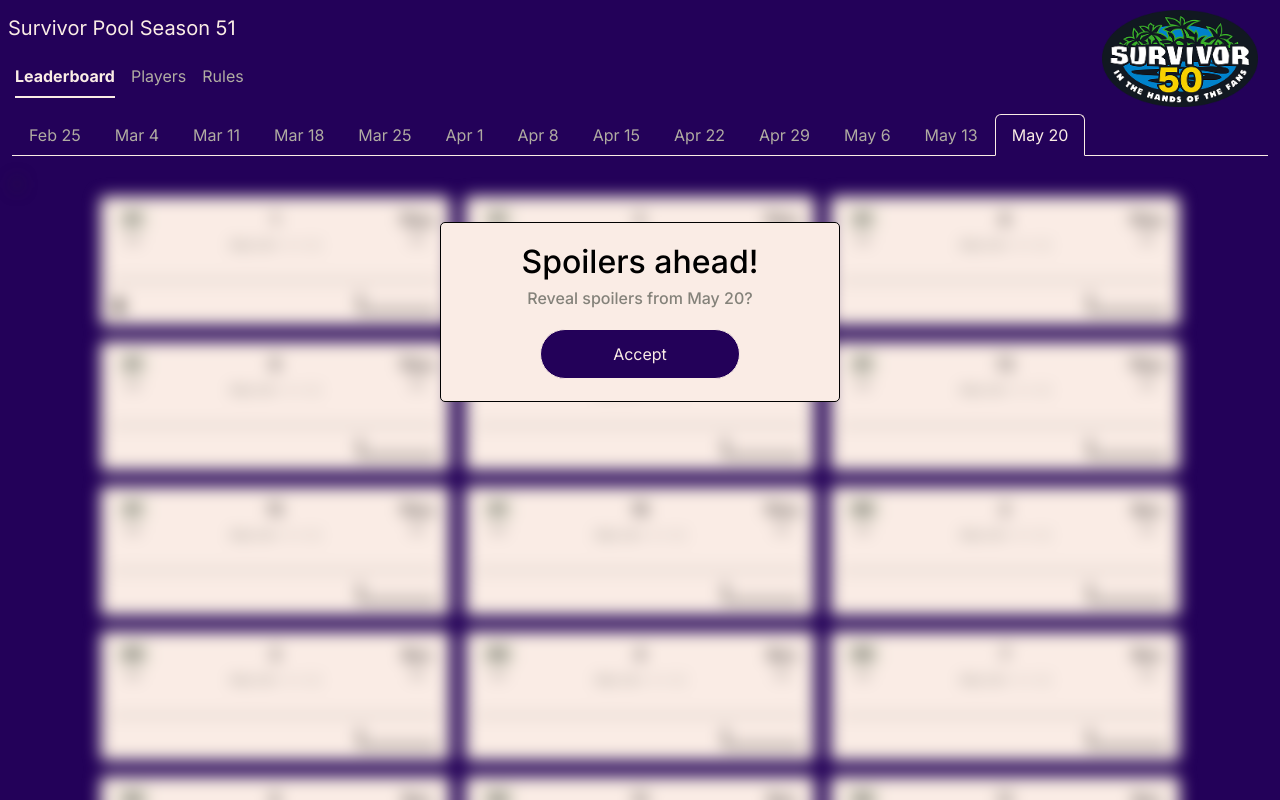
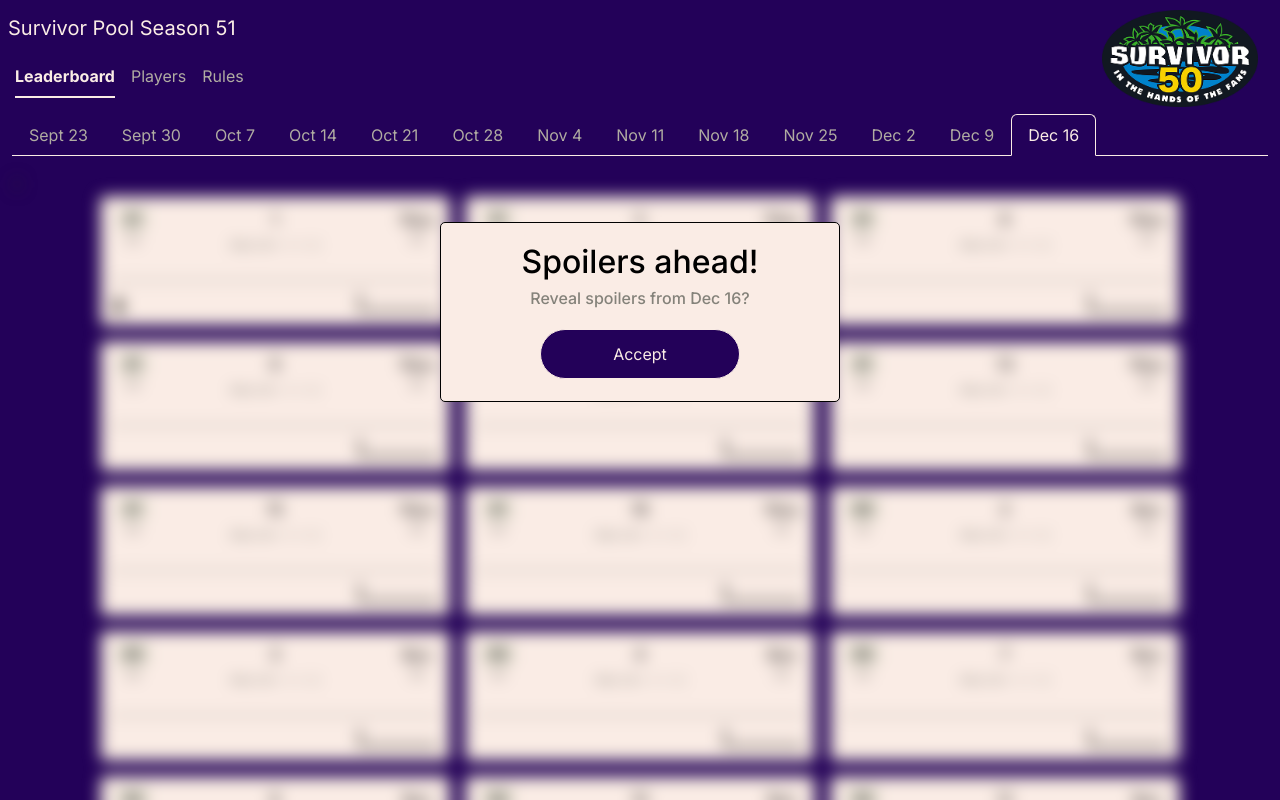
Before and after one commit to mspensieri/survivor-51, a Next.js app: page / in a window 1280 px wide. Shown: the top 800 px of the page. Built offline with nearby package versions, Linux system fonts and the light colour scheme.

Commit message:
Air dates

```diff
--- a/src/app/data/weeks.ts
+++ b/src/app/data/weeks.ts
@@ -1,19 +1,19 @@
 import { PlayerKeys, RuleSet, StandardPoints, UpsideDownPoints } from "./types";
 
 export const airDates = [
-  "Feb 25",
-  "Mar 4",
-  "Mar 11",
-  "Mar 18",
-  "Mar 25",
-  "Apr 1",
-  "Apr 8",
-  "Apr 15",
-  "Apr 22",
-  "Apr 29",
-  "May 6",
-  "May 13",
-  "May 20",
+  "Sept 23",
+  "Sept 30",
+  "Oct 7",
+  "Oct 14",
+  "Oct 21",
+  "Oct 28",
+  "Nov 4",
+  "Nov 11",
+  "Nov 18",
+  "Nov 25",
+  "Dec 2",
+  "Dec 9",
+  "Dec 16",
 ];
 
 type WeeklyPoints = {
```
